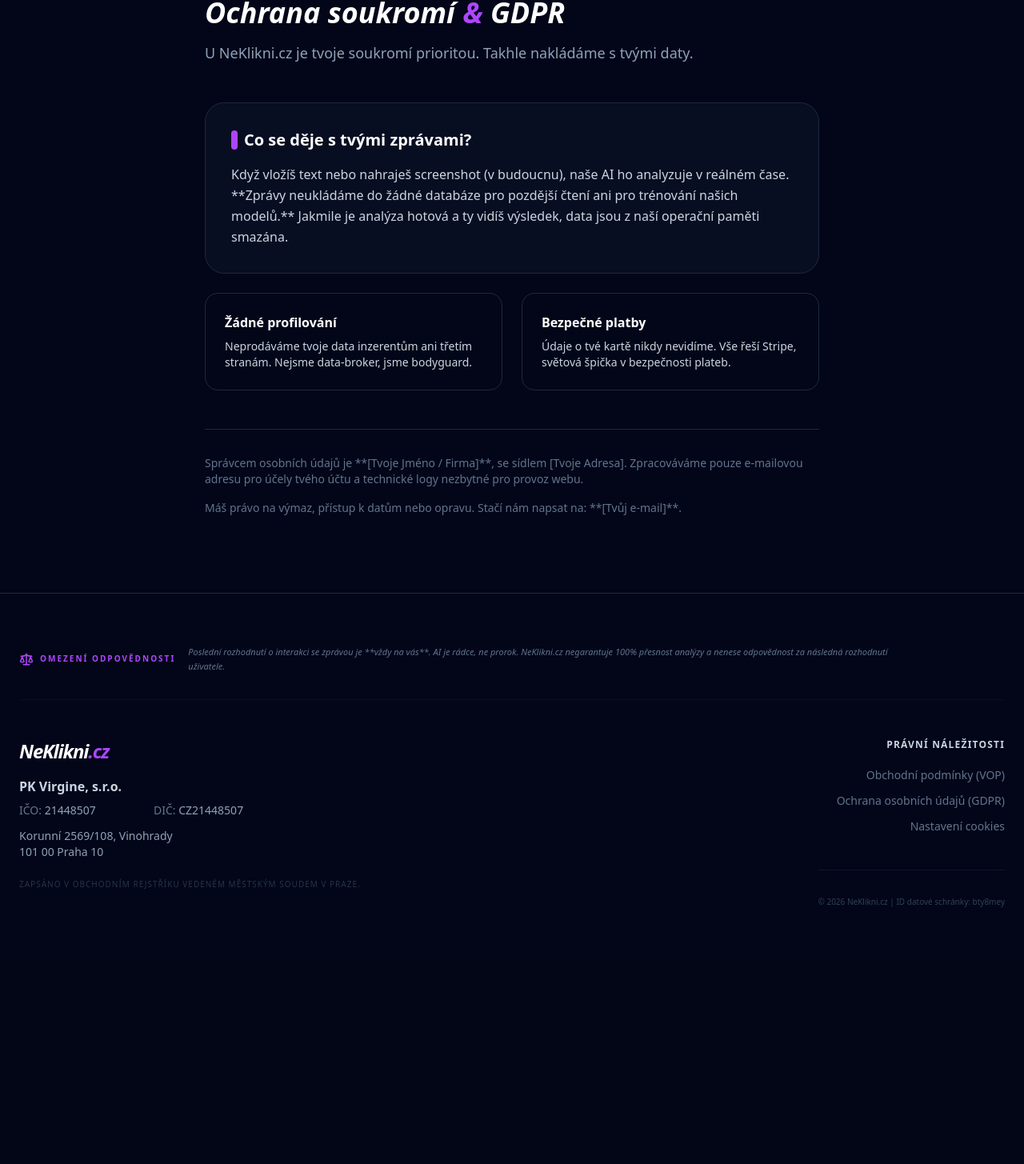
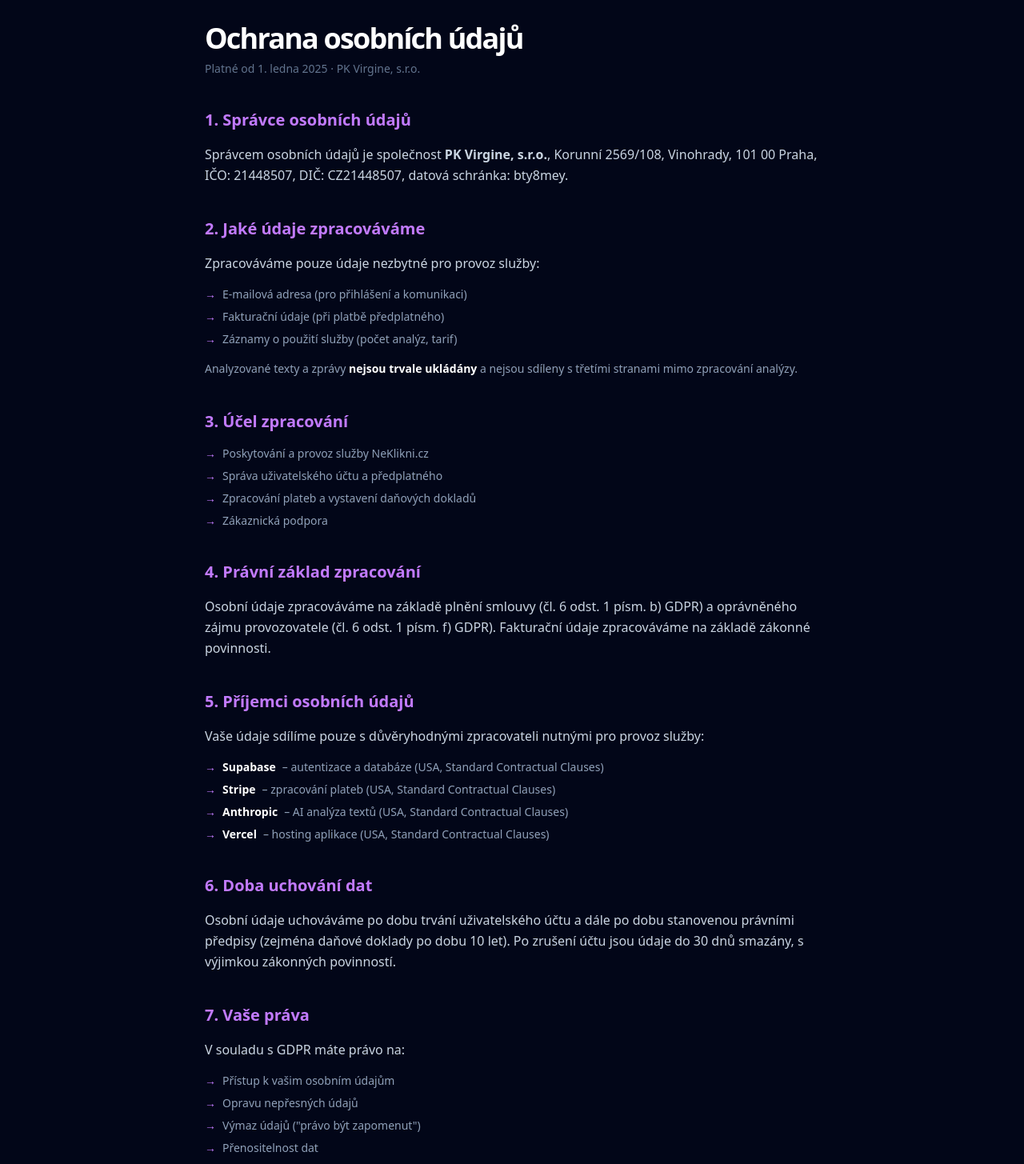
Before and after one commit to Rega85/neklikni.cz, a Next.js app: page /gdpr in a window 1280 px wide. Shown: the part 180-1635 px from the top of the page at 80% size. Before the commit the page ends 1378 px from the top, so only its background shows below. Built offline with nearby package versions, Linux system fonts and the light colour scheme; no server answers.

Commit message:
legal: final GDPR, VOP and Cookies implementation

```diff
--- a/app/components/Footer.tsx
+++ b/app/components/Footer.tsx
@@ -6,7 +6,7 @@ export default function Footer() {
     <footer className="w-full border-t border-slate-800 bg-slate-950 py-16 px-6">
       <div className="max-w-7xl mx-auto">
 
-        {/* ✅ Disclaimer jako horizontální řádek nad firemními údaji */}
+        {/* Omezení odpovědnosti - Právní štít */}
         <div className="mb-12 pb-8 border-b border-slate-900/50 flex flex-col md:flex-row items-center gap-4 text-center md:text-left">
           <div className="flex items-center gap-2 text-purple-500 shrink-0">
             <Scale size={18} />
@@ -20,7 +20,7 @@ export default function Footer() {
 
         <div className="grid grid-cols-1 md:grid-cols-2 gap-12 items-start">
 
-          {/* Identita a Firma PK Virgine, s.r.o. */}
+          {/* Identita firmy */}
           <div className="space-y-4">
             <div className="font-black text-2xl italic text-white tracking-tighter">
               NeKlikni<span className="text-purple-500">.cz</span>
@@ -35,24 +35,16 @@ export default function Footer() {
                 Korunní 2569/108, Vinohrady<br />
                 101 00 Praha 10
               </p>
-              <p className="pt-4 text-[10px] leading-tight opacity-40 uppercase tracking-widest">
-                Zapsáno v obchodním rejstříku vedeném Městským soudem v Praze.
-              </p>
             </div>
           </div>
 
-          {/* Legislativa a Odkazy */}
+          {/* Legislativa a Kontakt */}
           <div className="flex flex-col md:items-end gap-3 text-sm">
             <h4 className="text-slate-300 font-bold mb-2 uppercase tracking-widest text-xs">Právní náležitosti</h4>
-            <Link href="/vop" className="text-slate-500 hover:text-purple-400 transition-colors">
-              Obchodní podmínky (VOP)
-            </Link>
-            <Link href="/gdpr" className="text-slate-500 hover:text-purple-400 transition-colors">
-              Ochrana osobních údajů (GDPR)
-            </Link>
-            <Link href="/cookies" className="text-slate-500 hover:text-purple-400 transition-colors">
-              Nastavení cookies
-            </Link>
+            <Link href="/vop" className="text-slate-500 hover:text-purple-400 transition-colors">Obchodní podmínky (VOP)</Link>
+            <Link href="/gdpr" className="text-slate-500 hover:text-purple-400 transition-colors">Ochrana osobních údajů (GDPR)</Link>
+            <Link href="/cookies" className="text-slate-500 hover:text-purple-400 transition-colors">Nastavení cookies</Link>
+            <Link href="/kontakt" className="text-slate-500 hover:text-purple-400 transition-colors font-bold">Kontakt</Link>
 
             <div className="mt-8 pt-8 border-t border-slate-900 w-full md:w-auto text-center md:text-right">
               <p className="text-slate-700 text-[10px]">
--- a/app/gdpr/page.tsx
+++ b/app/gdpr/page.tsx
@@ -1,54 +1,107 @@
-import React from 'react';
+export default function GdprPage() {
+  return (
+    <main className="min-h-screen bg-slate-950 text-white py-32 px-6">
+      <div className="max-w-3xl mx-auto space-y-10">
 
-export default function GDPRPage() {
-  return (
-    <main className="min-h-screen bg-slate-950 text-slate-300 py-24 px-6">
-      <div className="max-w-3xl mx-auto space-y-12">
+        <div>
+          <h1 className="text-4xl font-black tracking-tighter mb-2">Ochrana osobních údajů</h1>
+          <p className="text-slate-500 text-sm">Platné od 1. ledna 2025 · PK Virgine, s.r.o.</p>
+        </div>
 
-        <header className="space-y-4">
-          <h1 className="text-4xl font-black text-white italic">
-            Ochrana soukromí <span className="text-purple-500">&</span> GDPR
-          </h1>
-          <p className="text-lg text-slate-400">
-            U NeKlikni.cz je tvoje soukromí prioritou. Takhle nakládáme s tvými daty.
+        <section className="space-y-4">
+          <h2 className="text-xl font-bold text-purple-400">1. Správce osobních údajů</h2>
+          <p className="text-slate-300 leading-relaxed">
+            Správcem osobních údajů je společnost <strong>PK Virgine, s.r.o.</strong>,
+            Korunní 2569/108, Vinohrady, 101 00 Praha, IČO: 21448507, DIČ: CZ21448507,
+            datová schránka: bty8mey.
           </p>
-        </header>
-
-        <section className="space-y-6">
-          <div className="bg-slate-900/50 border border-slate-800 p-8 rounded-3xl space-y-4">
-            <h2 className="text-xl font-bold text-white flex items-center gap-2">
-              <span className="w-2 h-6 bg-purple-500 rounded-full" />
-              Co se děje s tvými zprávami?
-            </h2>
-            <p className="leading-relaxed">
-              Když vložíš text nebo nahraješ screenshot (v budoucnu), naše AI ho analyzuje v reálném čase.
-              **Zprávy neukládáme do žádné databáze pro pozdější čtení ani pro trénování našich modelů.** Jakmile je analýza hotová a ty vidíš výsledek, data jsou z naší operační paměti smazána.
-            </p>
-          </div>
-
-          <div className="grid md:grid-cols-2 gap-6">
-            <div className="p-6 border border-slate-800 rounded-2xl">
-              <h3 className="text-white font-bold mb-2">Žádné profilování</h3>
-              <p className="text-sm">
-                Neprodáváme tvoje data inzerentům ani třetím stranám. Nejsme data-broker, jsme bodyguard.
-              </p>
-            </div>
-            <div className="p-6 border border-slate-800 rounded-2xl">
-              <h3 className="text-white font-bold mb-2">Bezpečné platby</h3>
-              <p className="text-sm">
-                Údaje o tvé kartě nikdy nevidíme. Vše řeší Stripe, světová špička v bezpečnosti plateb.
-              </p>
-            </div>
-          </div>
         </section>
 
-        <section className="space-y-4 text-sm text-slate-500 border-t border-slate-800 pt-8">
-          <p>
-            Správcem osobních údajů je **[Tvoje Jméno / Firma]**, se sídlem [Tvoje Adresa].
-            Zpracováváme pouze e-mailovou adresu pro účely tvého účtu a technické logy nezbytné pro provoz webu.
+        <section className="space-y-4">
+          <h2 className="text-xl font-bold text-purple-400">2. Jaké údaje zpracováváme</h2>
+          <p className="text-slate-300 leading-relaxed">
+            Zpracováváme pouze údaje nezbytné pro provoz služby:
           </p>
-          <p>
-            Máš právo na výmaz, přístup k datům nebo opravu. Stačí nám napsat na: **[Tvůj e-mail]**.
+          <ul className="space-y-2 text-slate-400 text-sm">
+            <li className="flex gap-2"><span className="text-purple-400">→</span> E-mailová adresa (pro přihlášení a komunikaci)</li>
+            <li className="flex gap-2"><span className="text-purple-400">→</span> Fakturační údaje (při platbě předplatného)</li>
+            <li className="flex gap-2"><span className="text-purple-400">→</span> Záznamy o použití služby (počet analýz, tarif)</li>
+          </ul>
+          <p className="text-slate-400 text-sm leading-relaxed">
+            Analyzované texty a zprávy <strong className="text-white">nejsou trvale ukládány</strong> a
+            nejsou sdíleny s třetími stranami mimo zpracování analýzy.
+          </p>
+        </section>
+
+        <section className="space-y-4">
+          <h2 className="text-xl font-bold text-purple-400">3. Účel zpracování</h2>
+          <ul className="space-y-2 text-slate-400 text-sm">
+            <li className="flex gap-2"><span className="text-purple-400">→</span> Poskytování a provoz služby NeKlikni.cz</li>
+            <li className="flex gap-2"><span className="text-purple-400">→</span> Správa uživatelského účtu a předplatného</li>
+            <li className="flex gap-2"><span className="text-purple-400">→</span> Zpracování plateb a vystavení daňových dokladů</li>
+            <li className="flex gap-2"><span className="text-purple-400">→</span> Zákaznická podpora</li>
+          </ul>
+        </section>
+
+        <section className="space-y-4">
+          <h2 className="text-xl font-bold text-purple-400">4. Právní základ zpracování</h2>
+          <p className="text-slate-300 leading-relaxed">
+            Osobní údaje zpracováváme na základě plnění smlouvy (čl. 6 odst. 1 písm. b) GDPR)
+            a oprávněného zájmu provozovatele (čl. 6 odst. 1 písm. f) GDPR).
+            Fakturační údaje zpracováváme na základě zákonné povinnosti.
+          </p>
+        </section>
+
+        <section className="space-y-4">
+          <h2 className="text-xl font-bold text-purple-400">5. Příjemci osobních údajů</h2>
+          <p className="text-slate-300 leading-relaxed">
+            Vaše údaje sdílíme pouze s důvěryhodnými zpracovateli nutnými pro provoz služby:
+          </p>
+          <ul className="space-y-2 text-slate-400 text-sm">
+            <li className="flex gap-2"><span className="text-purple-400">→</span> <strong className="text-white">Supabase</strong> – autentizace a databáze (USA, Standard Contractual Clauses)</li>
+            <li className="flex gap-2"><span className="text-purple-400">→</span> <strong className="text-white">Stripe</strong> – zpracování plateb (USA, Standard Contractual Clauses)</li>
+            <li className="flex gap-2"><span className="text-purple-400">→</span> <strong className="text-white">Anthropic</strong> – AI analýza textů (USA, Standard Contractual Clauses)</li>
+            <li className="flex gap-2"><span className="text-purple-400">→</span> <strong className="text-white">Vercel</strong> – hosting aplikace (USA, Standard Contractual Clauses)</li>
+          </ul>
+        </section>
+
+        <section className="space-y-4">
+          <h2 className="text-xl font-bold text-purple-400">6. Doba uchování dat</h2>
+          <p className="text-slate-300 leading-relaxed">
+            Osobní údaje uchováváme po dobu trvání uživatelského účtu a dále po dobu
+            stanovenou právními předpisy (zejména daňové doklady po dobu 10 let).
+            Po zrušení účtu jsou údaje do 30 dnů smazány, s výjimkou zákonných povinností.
+          </p>
+        </section>
+
+        <section className="space-y-4">
+          <h2 className="text-xl font-bold text-purple-400">7. Vaše práva</h2>
+          <p className="text-slate-300 leading-relaxed">
+            V souladu s GDPR máte právo na:
+          </p>
+          <ul className="space-y-2 text-slate-400 text-sm">
+            <li className="flex gap-2"><span className="text-purple-400">→</span> Přístup k vašim osobním údajům</li>
+            <li className="flex gap-2"><span className="text-purple-400">→</span> Opravu nepřesných údajů</li>
+            <li className="flex gap-2"><span className="text-purple-400">→</span> Výmaz údajů ("právo být zapomenut")</li>
+            <li className="flex gap-2"><span className="text-purple-400">→</span> Přenositelnost dat</li>
+            <li className="flex gap-2"><span className="text-purple-400">→</span> Námitku proti zpracování</li>
+            <li className="flex gap-2"><span className="text-purple-400">→</span> Podání stížnosti u Úřadu pro ochranu osobních údajů (uoou.cz)</li>
+          </ul>
+          <p className="text-slate-400 text-sm">
+            Svá práva můžete uplatnit prostřednictvím{" "}
+            <a href="/kontakt" className="text-purple-400 hover:text-purple-300 font-bold transition-colors">
+              kontaktního formuláře
+            </a>.
+          </p>
+        </section>
+
+        <section className="space-y-4">
+          <h2 className="text-xl font-bold text-purple-400">8. Kontakt</h2>
+          <p className="text-slate-300 leading-relaxed">
+            PK Virgine, s.r.o.<br />
+            Korunní 2569/108, Vinohrady, 101 00 Praha<br />
+            IČO: 21448507<br />
+            Datová schránka: bty8mey
           </p>
         </section>
 
```
